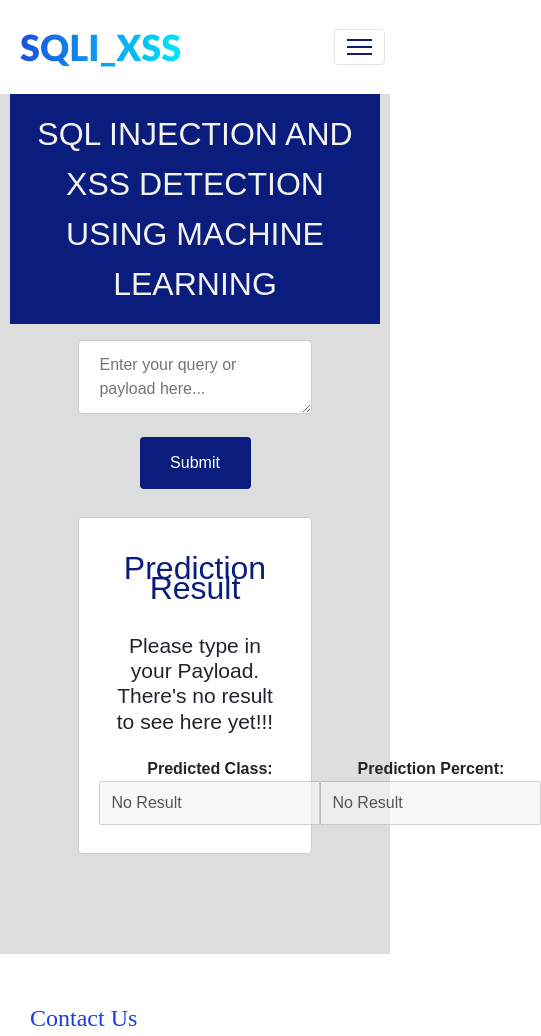
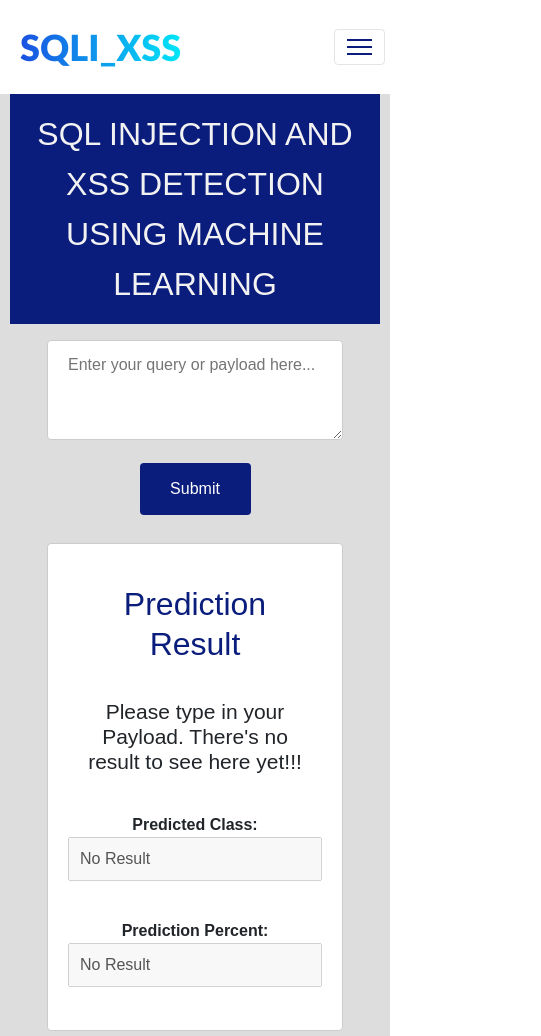
Before and after one commit to Fo4tun3/sqli-xss-detection-api, a plain HTML site: page frontend/search.html in a window 390 px wide. Shown: the top 1036 px of the page, 541 px wide, since content can reach past the window. Drawn offline with Linux system fonts and the light colour scheme; a web font is replaced by a local one.

Commit message:
responsive ness for the search page

```diff
--- a/frontend/myjs/search-api.js
+++ b/frontend/myjs/search-api.js
@@ -21,7 +21,8 @@ document.getElementById('detectionForm').addEventListener('submit', function(eve
     event.preventDefault();
     const inputText = document.getElementById('inputText').value;
 
-    fetch('https://sqli-xss-attack-detection-api.onrender.com/api/v1/predict-sqli-xss', {
+    // fetch('https://sqli-xss-attack-detection-api.onrender.com/api/v1/predict-sqli-xss', {
+    fetch('http://127.0.0.1:8080/api/v1/predict-sqli-xss', {
         method: 'POST',
         headers: {
             'Content-Type': 'application/json',
@@ -48,12 +49,12 @@ document.getElementById('detectionForm').addEventListener('submit', function(eve
             <h2>Prediction Result</h2>
 
             <div class="new_predict_result">
-                <div>
+                <div class="predict_container">
                     <label for="predicted_class" style="font-weight: bold;">Predicted Class:
                         <input id= "resultInput" class="resultInput" type="text" disabled value="${data.predicted_class}">
                     </label>
                 </div>
-                <div>
+                <div class="predict_container">
                     <label for="predicted_percentage" style="font-weight: bold;">Prediction Percent:
                         <input id= "resultInput" class="resultInput" type="text" disabled value="${predictedPercent}">
                     </label>
--- a/frontend/search.html
+++ b/frontend/search.html
@@ -127,7 +127,19 @@
             input[type=submit] {
                 width: 30%;
             }
+            textarea {
+
+                width: 80%;
+                height: 100px;
+                padding: 12px 20px;
+                margin: 8px 0;
+                display: inline-block;
+                border: 1px solid #ccc;
+                border-radius: 4px;
+                box-sizing: border-box;
+              }
             .results {
+              width: 80%;
                 margin-top: 30px;
                 text-align: center;
                 margin: 40px 0;
@@ -144,11 +156,22 @@
                 display: block;
                 color: #0a1d7c;
                 text-align: center;
-                line-height: 20px;
+                line-height: 40px;
                 padding: 10px ;
                 margin: 10px 0px;
             }
-
+            .new_predict_result {
+                display: flex;
+                flex-direction: column;
+                justify-content: space-between;
+            }
+            .resultInput {
+                padding: 8px 0 8px 10px;
+                width: 100%;
+            }
+            .predict_container {
+                padding: 15px 0;
+            }
             .navbar-brand {
                 /* border: 1px solid red; */
                 padding: 0 0 0 20px;
@@ -205,12 +228,12 @@
                 <h4>Please type in your Payload. There's no result to see here yet!!!</h4>
 
                 <div class="new_predict_result">
-                    <div>
+                    <div class="predict_container">
                         <label for="predicted_class" style="font-weight: bold;">Predicted Class:
                             <input class="resultInput" type="text" disabled value="No Result">
                         </label>
                     </div>
-                    <div>
+                    <div class="predict_container">
                         <label for="predicted_percentage" style="font-weight: bold;">Prediction Percent:
                             <input class="resultInput" type="text" disabled value="No Result">
                         </label>
```
